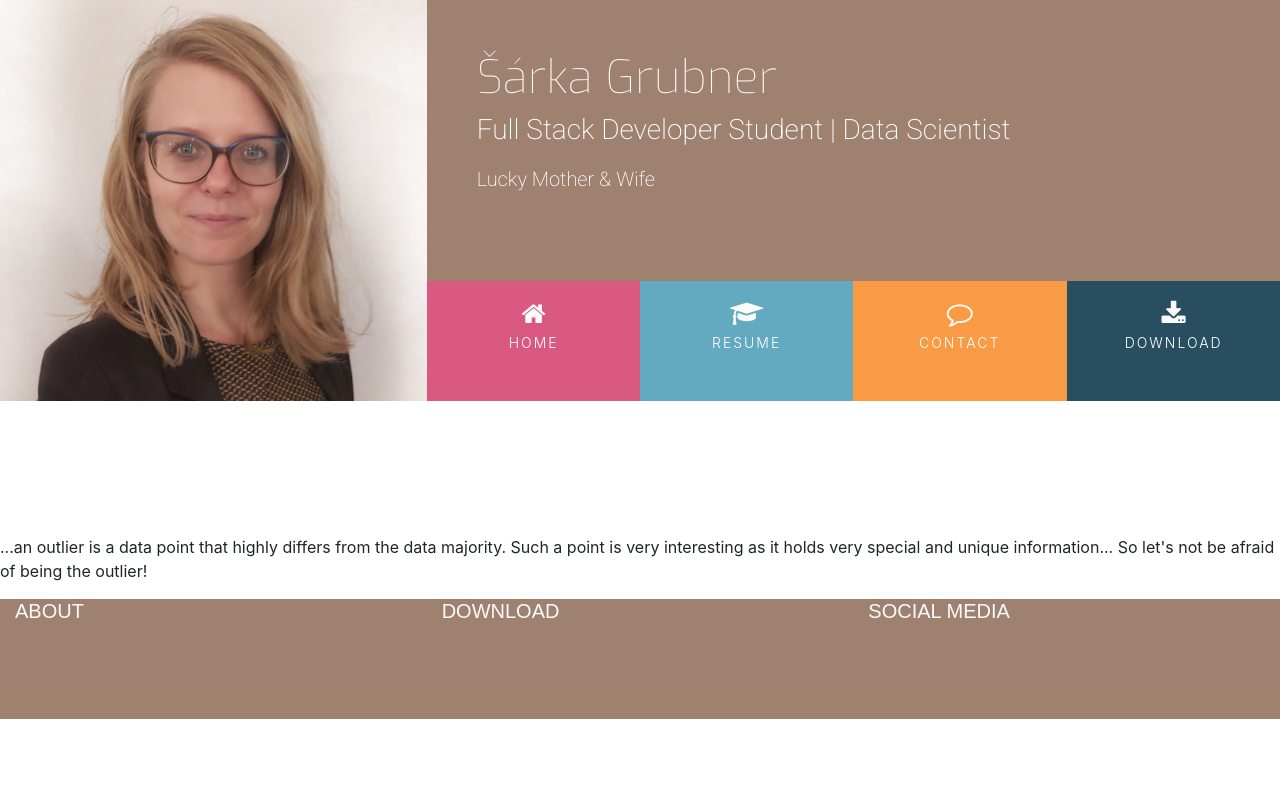
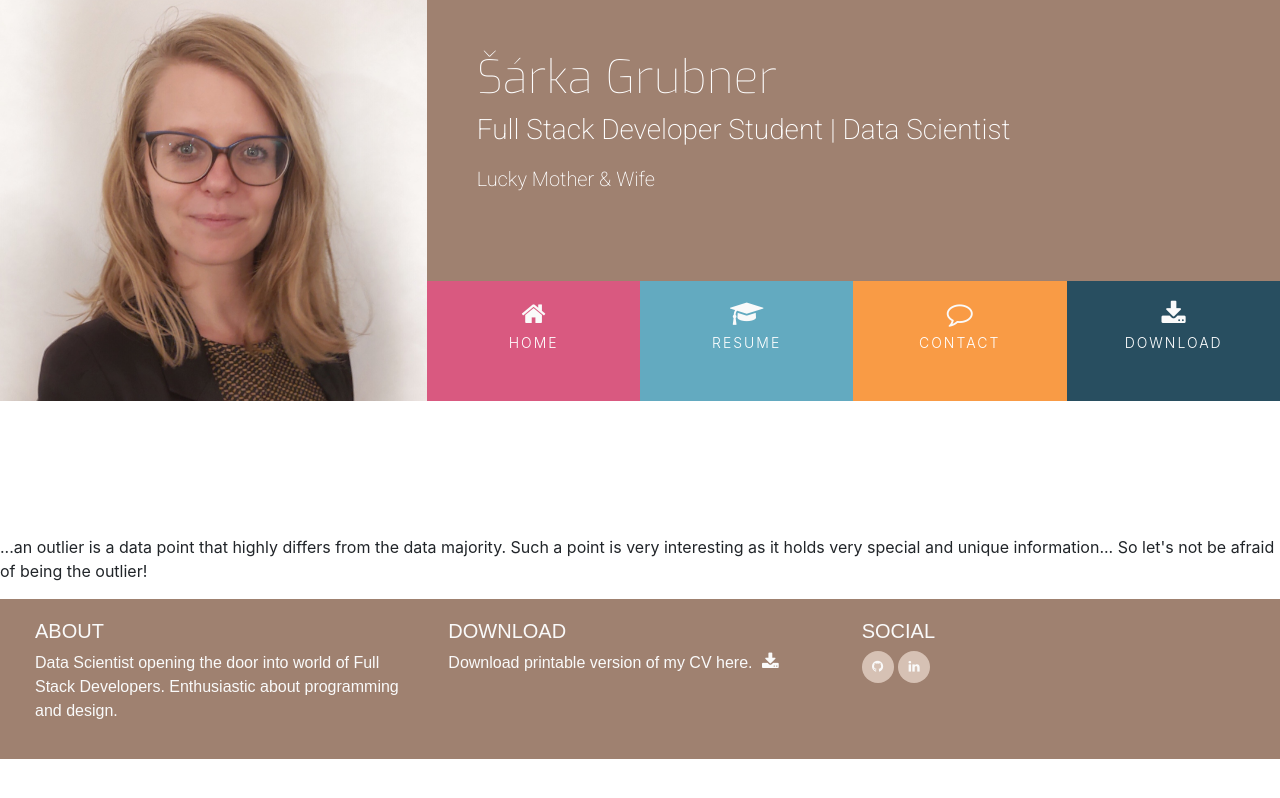
Before and after one commit to brodsa/resume, a plain HTML site: page index.html in a window 1280 px wide. Drawn offline with nearby package versions, Linux system fonts and the light colour scheme.

Commit message:
feat: add the content into footer and style the hover effect on links

```diff
--- a/assets/css/style.css
+++ b/assets/css/style.css
@@ -131,12 +131,64 @@ footer{
     padding: 0;
     margin:0;
 }
+
+.footer{
+    padding: 20px;
+}
+
 .footer__section{
-    text-transform: uppercase;
     font-family: 'Eco', sans-serif;
     font-weight: 300;
     color: #fafafa;
 }
+
+.footer__title{
+    text-transform: uppercase;
+}
+
+.footer__text{
+    display: inline-block;
+}
+
+.footer__download i{
+    font-size: 18px;
+    color:#fafafa;
+    text-align: center;
+    padding-left: 5px;
+    transition: all 0.35s ease-in-out;
+    -moz-transition: all 0.35s ease-in-out;
+    -webkit-transition: all 0.35s ease-in-out;
+    -o-transition: all 0.35s ease-in-out;
+}
+
+.footer__download:hover i {
+    color: #D95980;
+}
+
+.social__links{
+    padding-bottom: 15px;
+}
+
+.social__link a i{
+    width: 32px;
+    height: 32px;
+    padding: 12px 0;
+    border-radius: 50%;
+    font-size: 13px;
+    line-height: 7px;
+    text-align: center;
+    color: #fafafa;
+    background-color: var(--secondary-color);
+    transition: all 0.35s ease-in-out;
+    -moz-transition: all 0.35s ease-in-out;
+    -webkit-transition: all 0.35s ease-in-out;
+    -o-transition: all 0.35s ease-in-out;
+}
+
+.social__link a i:hover{
+    background: #D95980;
+}
+
 
 /* ------------------------ Hover.css */
 .hvr-sweep-to-bottom:before{
--- a/index.html
+++ b/index.html
@@ -64,15 +64,39 @@
             ...an outlier is a data point that highly differs from the data majority. Such a point is very interesting as it holds very special and unique information... So let's not be afraid of being the outlier!</p>
     </section>
     <footer class="container-fluid">
-        <div class="row">
+        <div class="row footer">
             <div class="col-sm-4 footer__section">
-                <h5>About</h5>
+                <h5 class="footer__title">About</h5>
+                <p class="footer__text">
+                    Data Scientist opening the door into world of Full Stack Developers. Enthusiastic about programming and design.
+                </p>
             </div>
             <div class="col-sm-4 footer__section">
-                <h5>Download</h5>
+                <h5 class="footer__title">Download</h5>
+                <p class="footer__text">
+                    Download printable version of my CV here.
+                    <a href="#" target="_blank" class="footer__download" >
+                        <i class="fa fa-download" aria-hidden="true"></i>
+                        <span class="sr-only">Download link.</span>
+                    </a>
+                </p>
             </div>
             <div class="col-sm-4 footer__section">
-                <h5>Social media</h5>
+                <h5 class="footer__title">Social</h5>
+                <ul class="list-inline social__links">
+                    <li class="list-inline-item social__link">
+                        <a href="#" target="_blank">
+                            <i class="fa fa-github"></i>
+                            <span class="sr-only">GitHub</span>
+                        </a>
+                    </li>
+                    <li class="list-inline-item social__link">
+                        <a href="#" target="_blank">
+                            <i class="fa fa-linkedin"></i>
+                            <span class="sr-only">Linkedin</span>
+                        </a>
+                    </li>
+                </ul>
             </div>
         </div>
 
```
